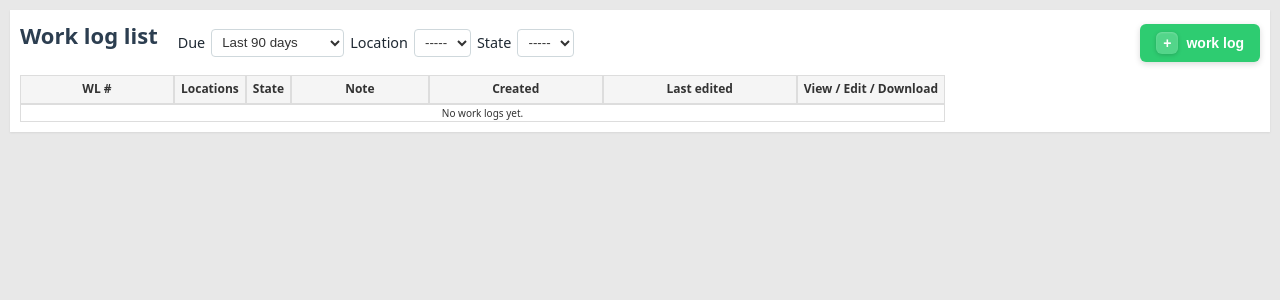
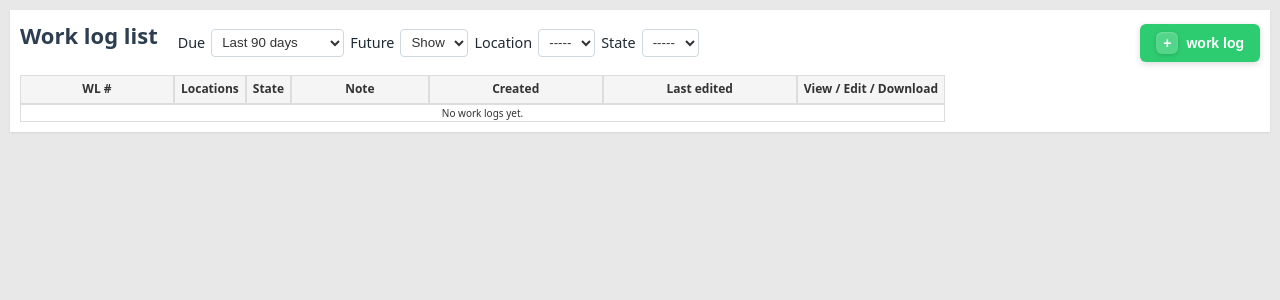
Before and after one commit to jaleotg/STOCKBRAIN, a Django app: page /work-log/ in a window 1280 px wide. Shown: the part 51-351 px from the top of the page. Run offline with Django 5.2, Linux system fonts and the light colour scheme; the visitor is signed in with stand-in values (Sample User, id 1); data that the repository does not hold is empty; some libraries are stand-ins or nearby versions.

Commit message:
dodalem filtr Future show/hide

```diff
--- a/engine/inventory/views.py
+++ b/engine/inventory/views.py
@@ -183,7 +183,8 @@ def work_log_view(request):
     filter_due = request.GET.get("due_range", "last_90")
     filter_loc = request.GET.get("loc", "").strip()
     filter_state = request.GET.get("state", "").strip()
-    allowed_keys = {"due_range", "loc", "state"}
+    filter_future = request.GET.get("future", "show").strip() or "show"
+    allowed_keys = {"due_range", "loc", "state", "future"}
     extra_keys = set(request.GET.keys()) - allowed_keys
     if extra_keys:
         clean_params = {}
@@ -274,12 +275,17 @@ def work_log_view(request):
     )
 
     if date_start and date_end:
-        worklogs_qs = worklogs_qs.filter(due_date__gte=date_start, due_date__lte=date_end)
+        range_q = Q(due_date__gte=date_start, due_date__lte=date_end)
+        if filter_future == "show":
+            range_q = range_q | Q(due_date__gt=now)
+        worklogs_qs = worklogs_qs.filter(range_q)
 
     if filter_loc:
         worklogs_qs = worklogs_qs.filter(entries__vehicle_location_id=filter_loc)
     if filter_state:
         worklogs_qs = worklogs_qs.filter(entries__state_id=filter_state)
+    if filter_future == "hide":
+        worklogs_qs = worklogs_qs.filter(due_date__lte=now)
 
     now_dt = timezone.now()
     worklogs = []
@@ -330,6 +336,7 @@ def work_log_view(request):
             "due_range_selected": filter_due,
             "filter_loc": filter_loc,
             "filter_state": filter_state,
+            "filter_future": filter_future,
             "wl_user_options": [],
             "filter_user": "",
         },
--- a/engine/templates/work_log.html
+++ b/engine/templates/work_log.html
@@ -24,6 +24,11 @@
                             {{ opt.label }}
                         </option>
                     {% endfor %}
+                </select>
+                <label for="wl-filter-future">Future</label>
+                <select id="wl-filter-future" name="future" onchange="this.form.submit()">
+                    <option value="show" {% if filter_future == "show" %}selected{% endif %}>Show</option>
+                    <option value="hide" {% if filter_future == "hide" %}selected{% endif %}>Hide</option>
                 </select>
                 <label for="wl-filter-loc">Location</label>
                 <select id="wl-filter-loc" name="loc" onchange="this.form.submit()">
```
